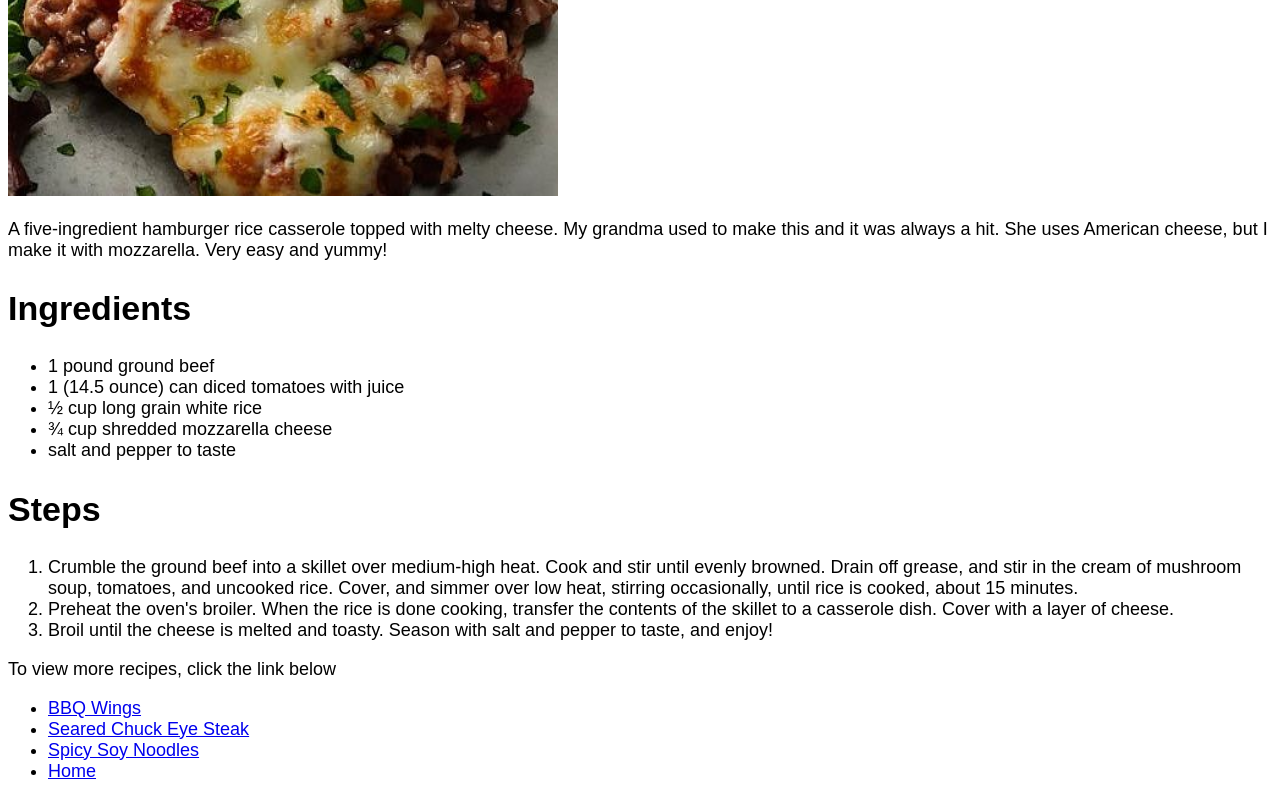
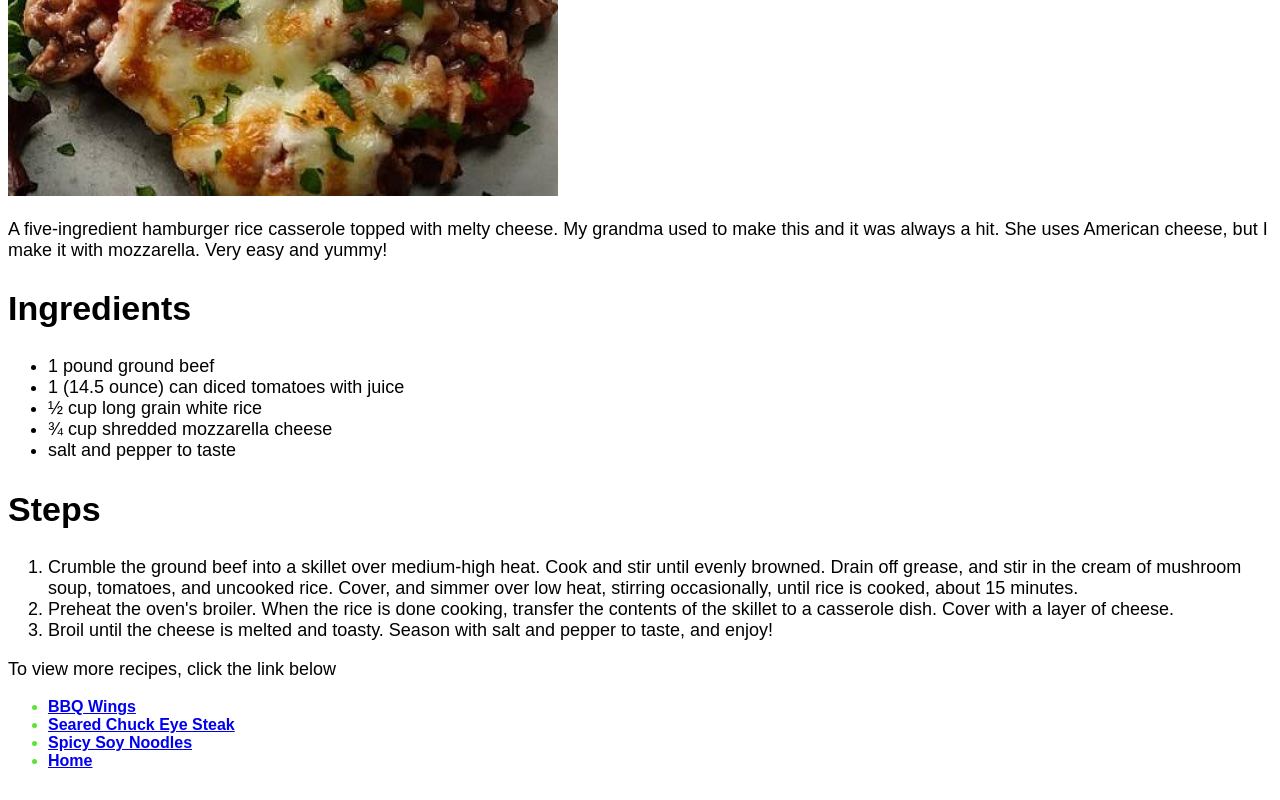
Before and after one commit to Jalyn-is/odin-recipes, a plain HTML site: page recipes/cheesy-hamburger-rice-caserole.html in a window 1280 px wide. Shown: the part 484-1284 px from the top of the page. Drawn offline with Linux system fonts and the light colour scheme.

```diff
--- a/recipes/cheesy-hamburger-rice-caserole.html
+++ b/recipes/cheesy-hamburger-rice-caserole.html
@@ -42,7 +42,7 @@
         <p>
             To view more recipes, click the link below
         </p>
-            <ul>
+            <ul class="page-link">
                 <li><a href="../recipes/bbq-wings.html">BBQ Wings</a></li>
                 <li><a href="../recipes/seared-chcuk-eye-steak.html">Seared Chuck Eye Steak</a></li>
                 <li><a href="../recipes/spicy-soy-noodles-with-chicken.html">Spicy Soy Noodles</a></li>
```
